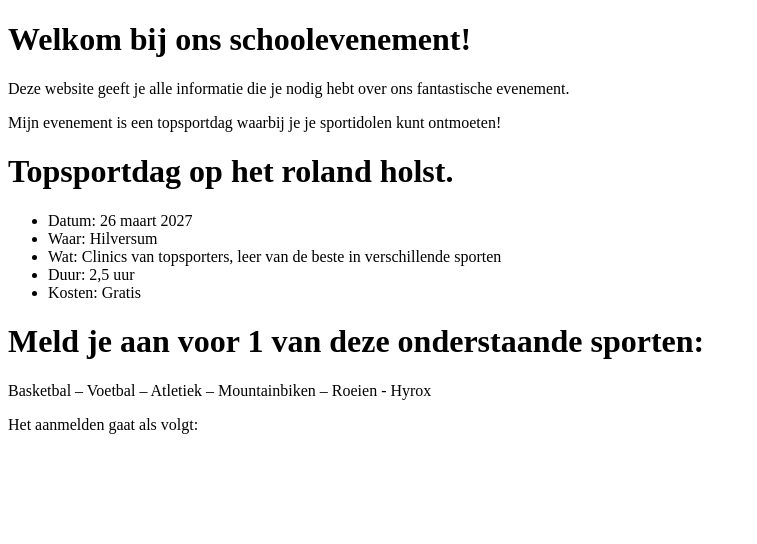
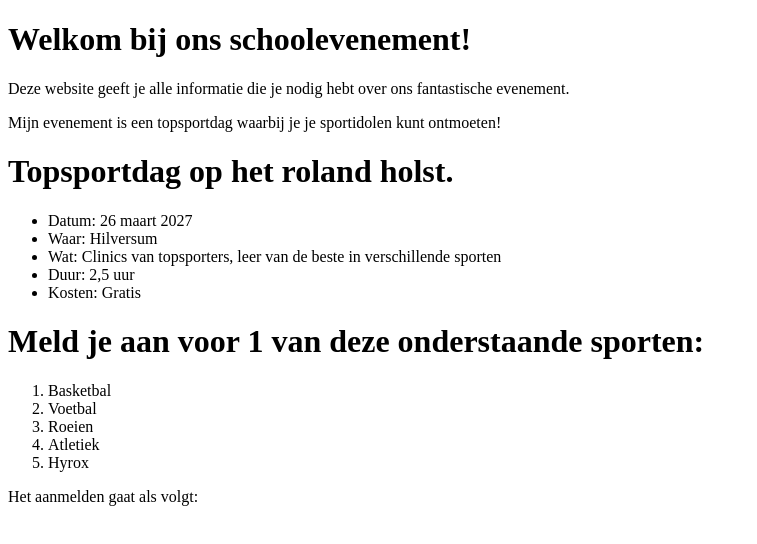
Before and after one commit to HiddeOldenhof/weekopdracht-3, a plain HTML site: page index.html in a window 1280 px wide. Shown: the whole page, without its empty margins (0-757 px from the left). Drawn offline with Linux system fonts and the light colour scheme.

Commit message:
WebLab Run 20-11-2026 11:56:10 (UTC+01:00)

```diff
--- a/index.html
+++ b/index.html
@@ -20,8 +20,13 @@ beste in verschillende sporten</li>
 <li>Kosten: Gratis</li>
 </ul>
 <h1>Meld je aan voor 1 van deze onderstaande sporten:</h1>
-<p>Basketbal – Voetbal – Atletiek – Mountainbiken – Roeien -
-Hyrox</p>
+<ol>
+<li>Basketbal</li>
+<li>Voetbal</li>
+<li>Roeien</li>
+<li>Atletiek</li>
+<li>Hyrox</li>
+</ol>
 <p>Het aanmelden gaat als volgt:</p>
 </body>
 </html>
```
Also changed, not shown: 1 other file.
